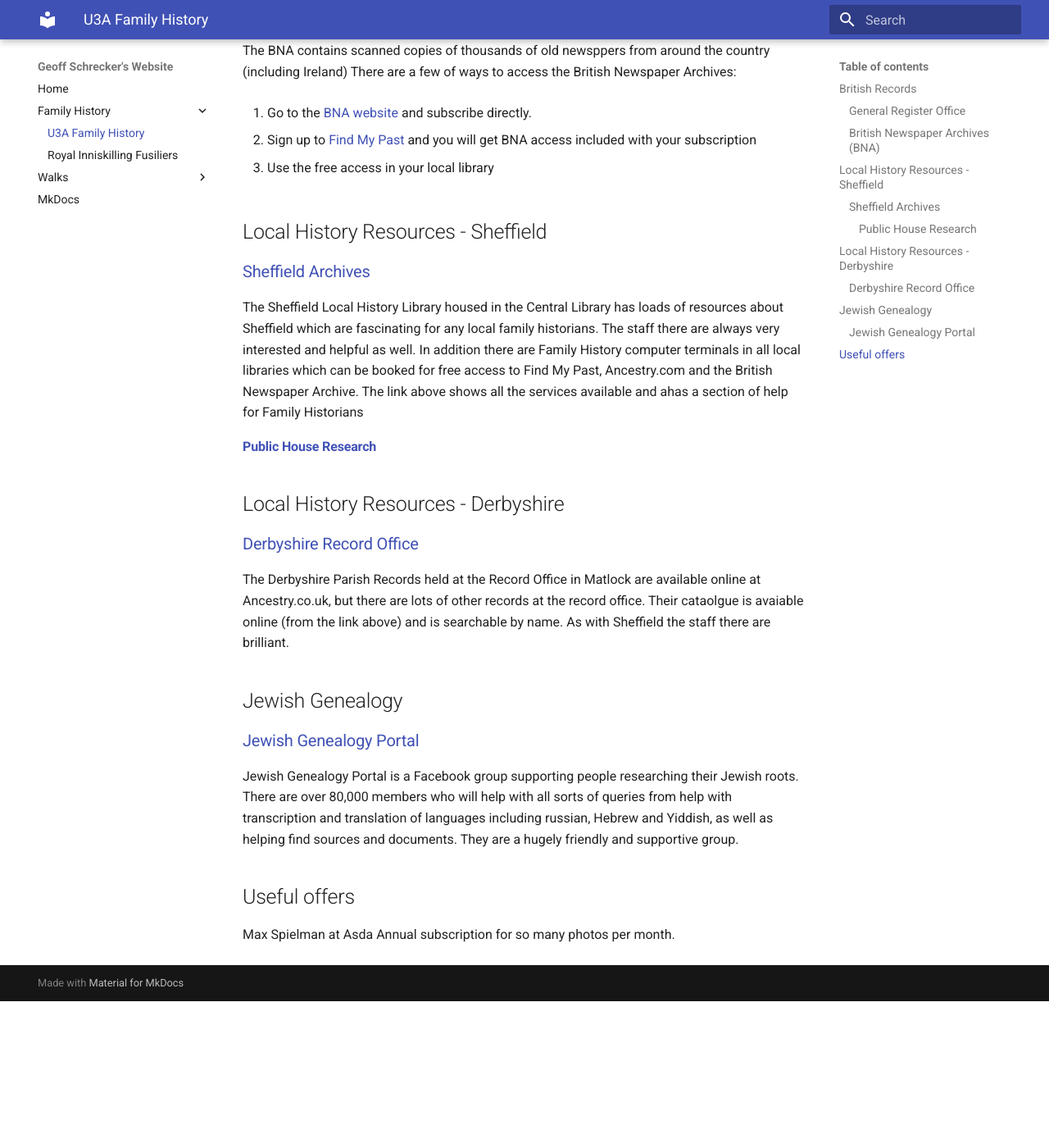
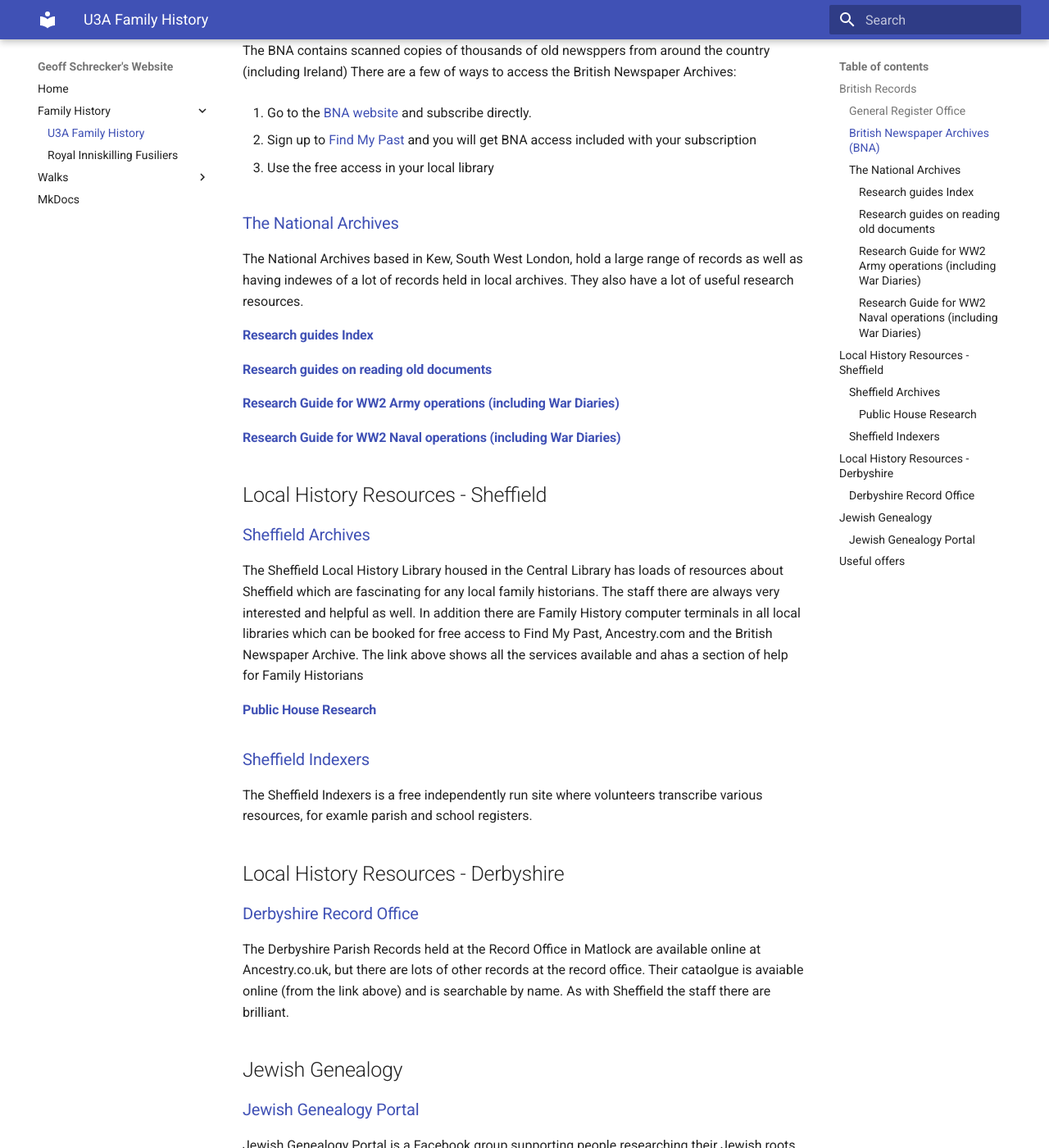
Before and after one commit to GeoffSchrecker/geoffschrecker, an MkDocs documentation site: the page built from docs/family_history.md, in a window 1280 px wide and 1400 px high, scrolled down 550 px. Shown: the whole window at 82% size. Built offline with MkDocs 1.6.1 and Material for MkDocs 9.7.7, drawn with Linux system fonts in a browser that asks for light colours; before the commit the page ends 1771 px from its top, so only the background shows below that.

Commit message:
Add links for meeting 4 Dec 2025

```diff
--- a/docs/family_history.md
+++ b/docs/family_history.md
@@ -20,6 +20,14 @@
 
 3. Use the free access in your local library
 
+###[The National Archives](https://www.nationalarchives.gov.uk)
+The National Archives based in Kew, South West London, hold a large range of records as well as having indewes of a lot of records held in local archives. They also have a lot of useful research resources.
+####[Research guides Index](https://www.nationalarchives.gov.uk/help-with-your-research/)
+####[Research guides on reading old documents](https://www.nationalarchives.gov.uk/help-with-your-research/reading-old-documents/)
+####[Research Guide for WW2 Army operations (including War Diaries)](https://www.nationalarchives.gov.uk/help-with-your-research/research-guides/british-army-operations-second-world-war/)
+####[Research Guide for WW2 Naval operations (including War Diaries)](https://www.nationalarchives.gov.uk/help-with-your-research/research-guides/royal-navy-operations-second-world-war/)
+
+
 ##Local History Resources - Sheffield
 
 ###[Sheffield Archives](https://www.sheffield.gov.uk/libraries-archives/access-archives-local-studies-library)
@@ -27,7 +35,10 @@
 In addition there are Family History computer terminals in all local libraries which can be booked for free access to Find My Past, Ancestry.com and the British Newspaper Archive.
 The link above shows all the services available and ahas a section of help for Family Historians
 
-#### [Public House Research](https://www.sheffield.gov.uk/libraries-archives/access-archives-local-studies-library/research-guides/public-houses-research-guide)
+####[Public House Research](https://www.sheffield.gov.uk/libraries-archives/access-archives-local-studies-library/research-guides/public-houses-research-guide)
+
+###[Sheffield Indexers](https://www.sheffieldindexers.com)
+The Sheffield Indexers is a free independently run site where volunteers transcribe various resources, for examle parish and school registers.
 
 ##Local History Resources - Derbyshire
 
```
